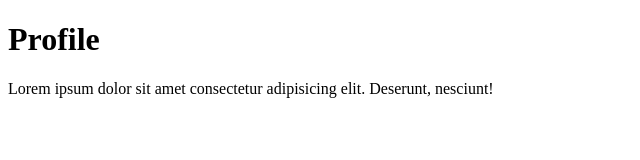
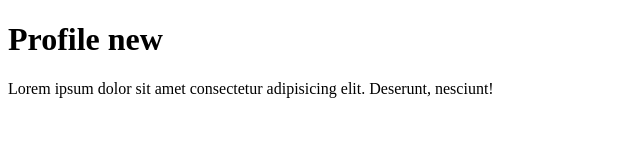
Before and after one commit to valeriyanechy/Trevland, a plain HTML site: page profile.html in a window 1280 px wide. Shown: the full height of the page, 0-640 px from the left. Drawn offline with Linux system fonts and the light colour scheme.

Commit message:
Update profile.html

```diff
--- a/profile.html
+++ b/profile.html
@@ -7,7 +7,7 @@
     <title>Document</title>
 </head>
 <body>
-    <h1>Profile</h1>
+    <h1>Profile new</h1>
     <p>Lorem ipsum dolor sit amet consectetur adipisicing elit. Deserunt, nesciunt!</p>
 </body>
 </html>
```
